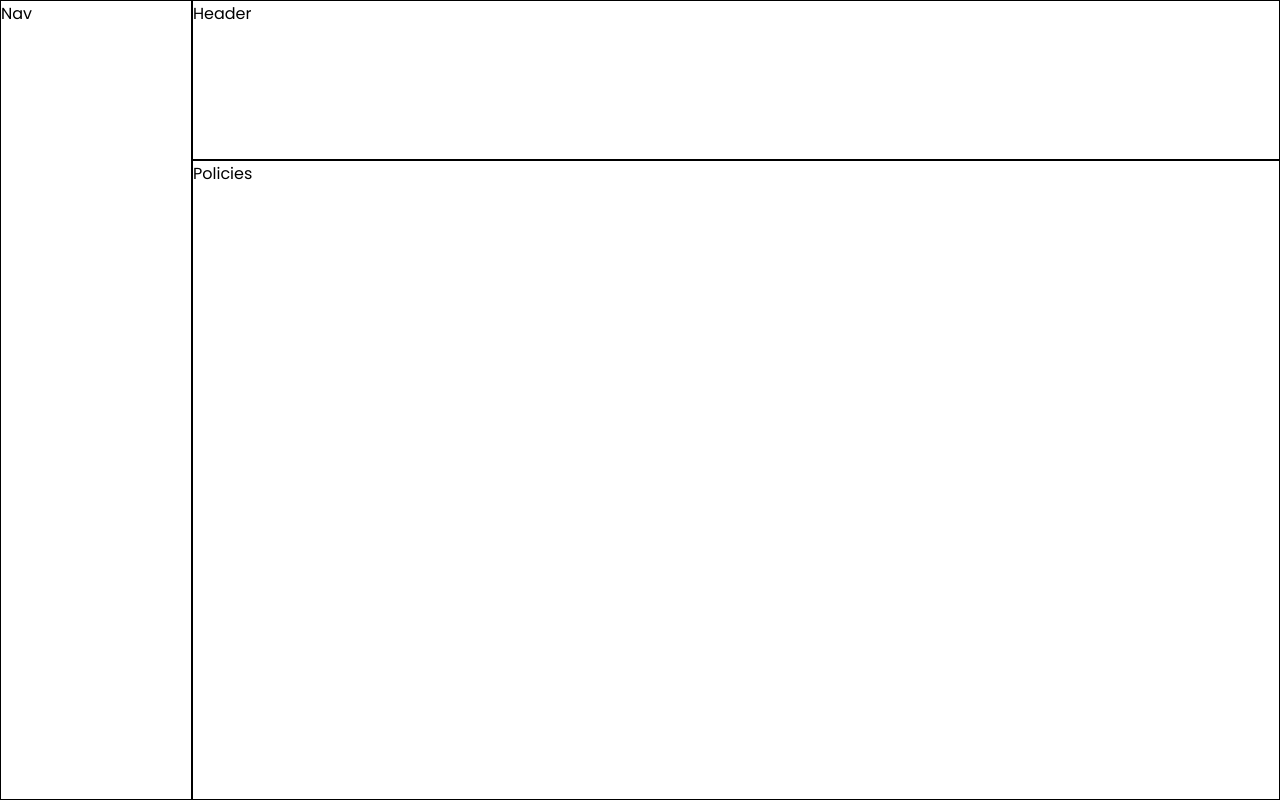
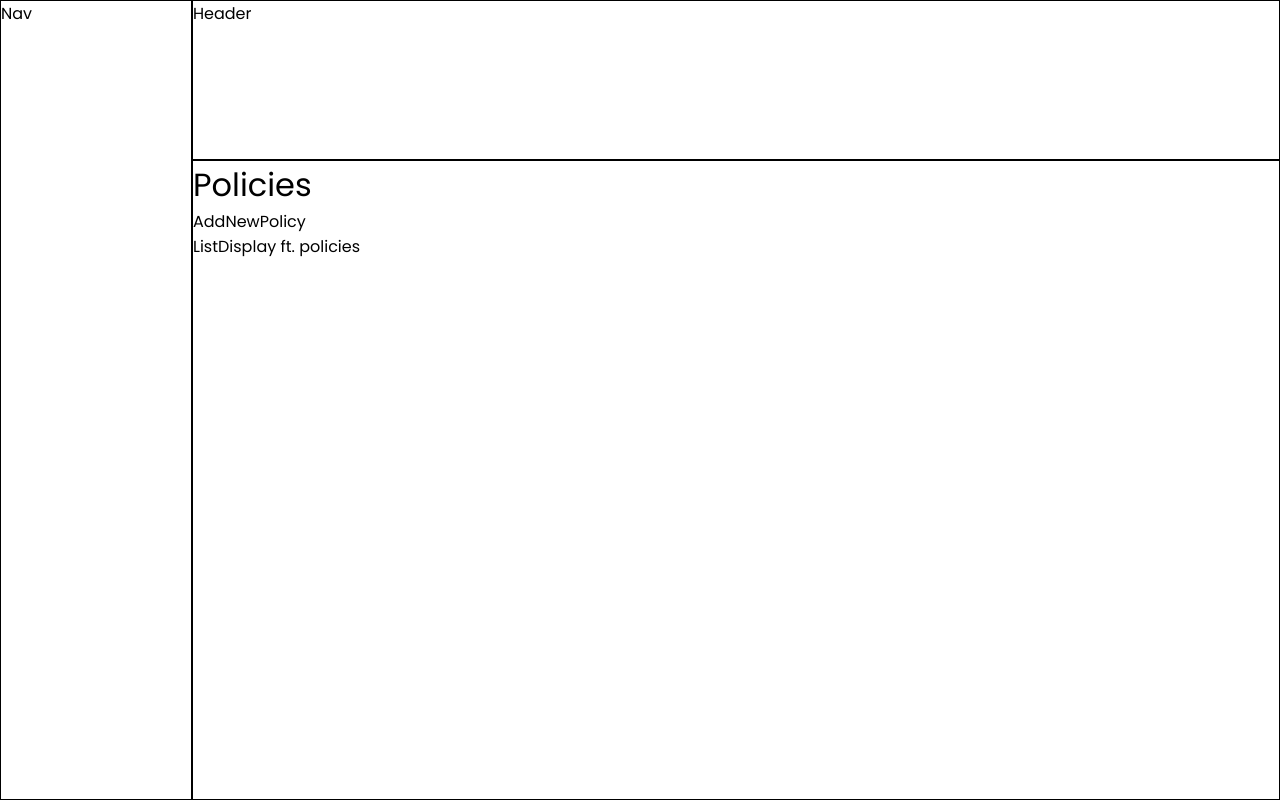
Before and after one commit to YosWebiks/insurance, a React (Vite) app: page /policies in a window 1280 px wide. Built offline with nearby package versions, Linux system fonts and the light colour scheme.

Commit message:
mount and populate internal components

```diff
--- a/src/components/pages/ListDisplay.tsx
+++ b/src/components/pages/ListDisplay.tsx
@@ -1,7 +1,12 @@
 import React from 'react'
+import { PageType } from '../../types/enums'
 
-export default function ListDisplay() {
+interface Props {
+    pageType:PageType
+}
+
+export default function ListDisplay({pageType}:Props ){
   return (
-    <div>ListDisplay</div>
+    <div>ListDisplay ft. {pageType.toLowerCase()}</div>
   )
 }
--- a/src/components/pages/claims/Claims.tsx
+++ b/src/components/pages/claims/Claims.tsx
@@ -1,7 +1,14 @@
 import React from 'react'
+import AddNewClaim from './AddNewClaim'
+import ListDisplay from '../ListDisplay'
+import { PageType } from '../../../types/enums'
 
 export default function Claims() {
   return (
-    <div>Claims</div>
+    <div>
+      <h1>Claims</h1>
+      <AddNewClaim/>
+      <ListDisplay pageType={PageType.CLAIMS} />
+    </div>
   )
 }
--- a/src/components/pages/policies/Policies.tsx
+++ b/src/components/pages/policies/Policies.tsx
@@ -1,7 +1,14 @@
 import React from 'react'
+import AddNewPolicy from './AddNewPolicy'
+import ListDisplay from '../ListDisplay'
+import { PageType } from '../../../types/enums'
 
 export default function Policies() {
   return (
-    <div>Policies</div>
+    <div>
+      <h1>Policies</h1>
+      <AddNewPolicy />
+      <ListDisplay pageType={PageType.POLICIES} />
+    </div>
   )
 }
--- /dev/null
+++ b/src/types/enums.ts
@@ -0,0 +1,4 @@
+export enum PageType {
+    CLAIMS = "CLAIMS",
+    POLICIES = "POLICIES"
+}
```
